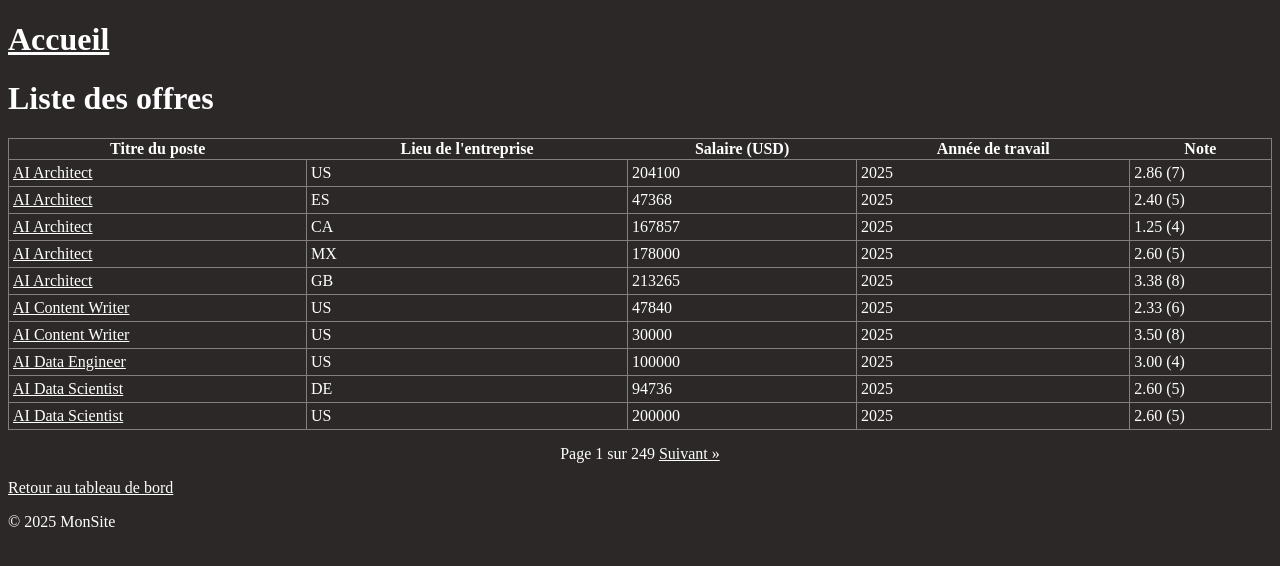
After one commit to Aldrex99/django-nexa, a Django app: page / in a window 1280 px wide. The commit adds this page. Shown: the top 566 px of the page. Run offline with Django 5.2, Linux system fonts and the light colour scheme; data comes from the database, SQL or seed files in the repository; both versions use the stored data as it was after the commit.

Commit message:
Implement feedback system with forms, views, and templates; add job listing and dashboard functionality

```diff
--- a/projet2/feedback/models.py
+++ b/projet2/feedback/models.py
@@ -22,7 +22,7 @@ class Feedback(models.Model):
     created_at   = models.DateTimeField(default=timezone.now)
 
     class Meta:
-        ordering = ('-created_at',)   # les plus récents d’abord
+        ordering = ('-created_at',)
 
     def __str__(self):
         return f"Feedback {self.pk} - {self.rating}/5 pour {self.job}"
--- /dev/null
+++ b/projet2/feedback/templates/feedback/feedback_average.html
@@ -0,0 +1,5 @@
+{% extends "base.html" %} {% block content %}
+<h1>Note moyenne pour : {{ job.job_title }}</h1>
+<p><strong>{{ average_rating }}/5</strong></p>
+<p><a href="{% url 'feedback_list' job.pk %}">← Voir les feedbacks</a></p>
+{% endblock %}
--- /dev/null
+++ b/projet2/feedback/urls.py
@@ -0,0 +1,8 @@
+from django.urls import path
+from . import views
+
+urlpatterns = [
+    path('job/<int:job_id>/feedbacks/',      views.feedback_list,    name='feedback_list'),
+    path('job/<int:job_id>/feedbacks/add/',  views.feedback_create,  name='feedback_create'),
+    path('job/<int:job_id>/feedbacks/avg/',  views.feedback_average, name='feedback_average'),
+]
--- a/projet2/jobrecord/templates/jobs/dashboard.html
+++ b/projet2/jobrecord/templates/jobs/dashboard.html
@@ -1,4 +1,5 @@
-{% block title %}Tableau de bord des jobs{% endblock%} {% block content %}
+{% extends "base.html" %} {% block title %}Tableau de bord des jobs{% endblock%}
+{% block content %}
 <h1>Statistiques globales des offres</h1>
 <ul>
   <li><strong>Nombre total de jobs :</strong> {{ total_jobs }}</li>
--- /dev/null
+++ b/projet2/jobrecord/templates/jobs/job_list.html
@@ -0,0 +1,59 @@
+{% extends "base.html" %} {% block content %}
+<h1>Liste des offres</h1>
+
+<table
+  style="
+    width: 100%;
+    border-collapse: collapse;
+    border: 1px solid gray;
+    margin-bottom: 15px;
+  "
+>
+  <thead>
+    <tr>
+      <th>Titre du poste</th>
+      <th>Lieu de l'entreprise</th>
+      <th>Salaire (USD)</th>
+      <th>Année de travail</th>
+      <th>Note</th>
+    </tr>
+  </thead>
+  <tbody>
+    {% for job in jobs %}
+    <tr>
+      <td style="border: 1px solid gray; padding: 4px">
+        <a href="{% url 'feedback_list' job.pk %}"> {{ job.job_title }}</a>
+      </td>
+      <td style="border: 1px solid gray; padding: 4px">
+        {{ job.company_location }}
+      </td>
+      <td style="border: 1px solid gray; padding: 4px">
+        {{ job.salary_in_usd|floatformat:0 }}
+      </td>
+      <td style="border: 1px solid gray; padding: 4px">{{ job.work_year }}</td>
+      <td style="border: 1px solid gray; padding: 4px">
+        {% if job.feedback_count %} {{ job.feedback_avg | floatformat:2 }}
+        ({{job.feedback_count }}) {% else %} Aucune note {% endif %}
+      </td>
+    </tr>
+    {% empty %}
+    <tr>
+      <td colspan="4">Aucune offre disponible.</td>
+    </tr>
+    {% endfor %}
+  </tbody>
+</table>
+
+{% if page_obj.has_other_pages %}
+<nav class="pagination" style="width: 100%; text-align: center">
+  {% if page_obj.has_previous %}
+  <a href="?page={{ page_obj.previous_page_number }}">« Précédent</a>
+  {% endif %}
+  <span>Page {{ page_obj.number }} sur {{ page_obj.paginator.num_pages }}</span>
+  {% if page_obj.has_next %}
+  <a href="?page={{ page_obj.next_page_number }}">Suivant »</a>
+  {% endif %}
+</nav>
+{% endif %}
+<p><a href="{% url 'jobs:dashboard' %}">Retour au tableau de bord</a></p>
+{% endblock %}
--- a/projet2/jobrecord/urls.py
+++ b/projet2/jobrecord/urls.py
@@ -4,5 +4,6 @@ from . import views
 app_name = 'jobs'
 
 urlpatterns = [
+    path('', views.job_list, name='job_list'),
     path('dashboard/', views.dashboard, name='dashboard'),
 ]
--- a/projet2/jobrecord/views.py
+++ b/projet2/jobrecord/views.py
@@ -1,5 +1,6 @@
 from django.shortcuts import render
-from django.db.models import Avg
+from django.db.models import Count, Avg
+from django.core.paginator import Paginator
 from .models import JobRecord
 
 def dashboard(request):
@@ -25,3 +26,28 @@ def dashboard(request):
         'avg_salary': avg_salary,
         'num_countries': num_countries,
     })
+
+def job_list(request):
+    qs = (
+        JobRecord.objects
+        .annotate(
+            feedback_count=Count('feedbacks'),
+            feedback_avg=Avg('feedbacks__rating'),
+        )
+        .order_by('-work_year', 'job_title__title')
+    )
+    paginator = Paginator(qs, 10)
+    page_number = request.GET.get('page', 1)
+    page_obj = paginator.get_page(page_number)
+
+    for job in page_obj:
+        job.feedback_count = job.feedbacks.count()
+        job.feedback_avg = job.feedbacks.aggregate(moy=Avg('rating'))['moy'] or 0
+        print(f"Job: {job.job_title.title}, "
+              f"Feedbacks: {job.feedback_count}, "
+              f"Avg Rating: {job.feedback_avg:.2f}")
+
+    return render(request, 'jobs/job_list.html', {
+        'jobs': page_obj,
+        'page_obj': page_obj,
+    })
--- a/projet2/projet2/settings.py
+++ b/projet2/projet2/settings.py
@@ -56,7 +56,7 @@ ROOT_URLCONF = 'projet2.urls'
 TEMPLATES = [
     {
         'BACKEND': 'django.template.backends.django.DjangoTemplates',
-        'DIRS': [],
+        'DIRS': [ BASE_DIR / 'templates' ],
         'APP_DIRS': True,
         'OPTIONS': {
             'context_processors': [
@@ -117,6 +117,9 @@ USE_TZ = True
 # https://docs.djangoproject.com/en/5.2/howto/static-files/
 
 STATIC_URL = 'static/'
+STATICFILES_DIRS = [
+    BASE_DIR / "static",
+]
 
 # Default primary key field type
 # https://docs.djangoproject.com/en/5.2/ref/settings/#default-auto-field
--- a/projet2/projet2/urls.py
+++ b/projet2/projet2/urls.py
@@ -19,5 +19,6 @@ from django.urls import path, include
 
 urlpatterns = [
     path('admin/', admin.site.urls),
-    path('jobrecord/', include('jobrecord.urls', namespace='jobs')),
+    path('', include('jobrecord.urls', namespace='jobs')),
+    path('feedback/', include('feedback.urls')),
 ]
--- /dev/null
+++ b/projet2/static/css/styles.css
@@ -0,0 +1,4 @@
+* {
+  background-color: rgb(44, 40, 40);
+  color: #ffffff;
+}
--- /dev/null
+++ b/projet2/templates/base.html
@@ -0,0 +1,19 @@
+{% load static %}
+<!DOCTYPE html>
+<html lang="fr">
+  <head>
+    <meta charset="UTF-8" />
+    <meta name="viewport" content="width=device-width, initial-scale=1.0" />
+    <title>{% block title %}Mon Site{% endblock %}</title>
+    <link rel="stylesheet" href="{% static 'css/styles.css' %}" />
+  </head>
+  <body>
+    <header>
+      <h1><a href="/">Accueil</a></h1>
+    </header>
+    <main>{% block content %}{% endblock %}</main>
+    <footer>
+      <p>© 2025 MonSite</p>
+    </footer>
+  </body>
+</html>
```
Also changed, not shown: projet2/feedback/forms.py (added, +23 -0 lines), projet2/feedback/templates/feedback/feedback_form.html (added, +8 -0 lines), projet2/feedback/templates/feedback/feedback_list.html (added, +30 -0 lines), projet2/feedback/views.py (+52 -2 lines), projet2/generate_feedback.py (added, +43 -0 lines), projet2/db.sqlite3.
